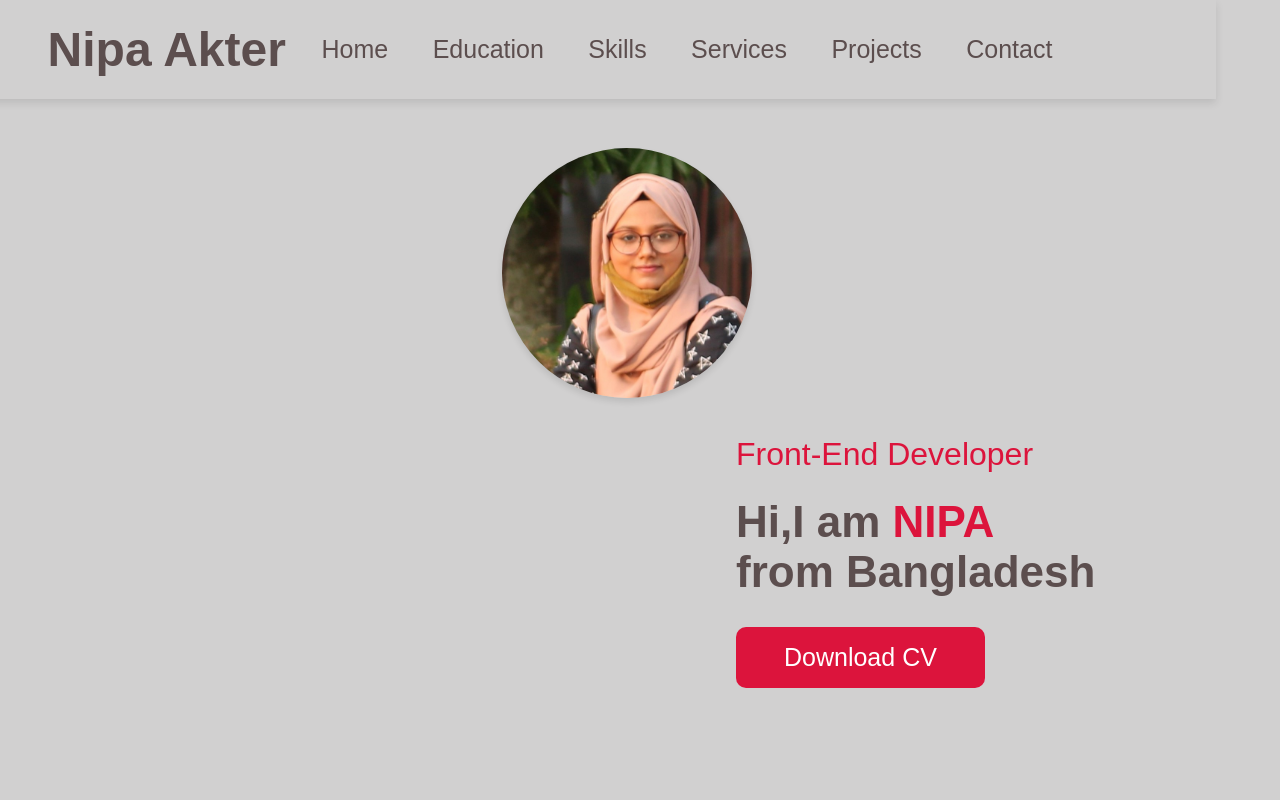
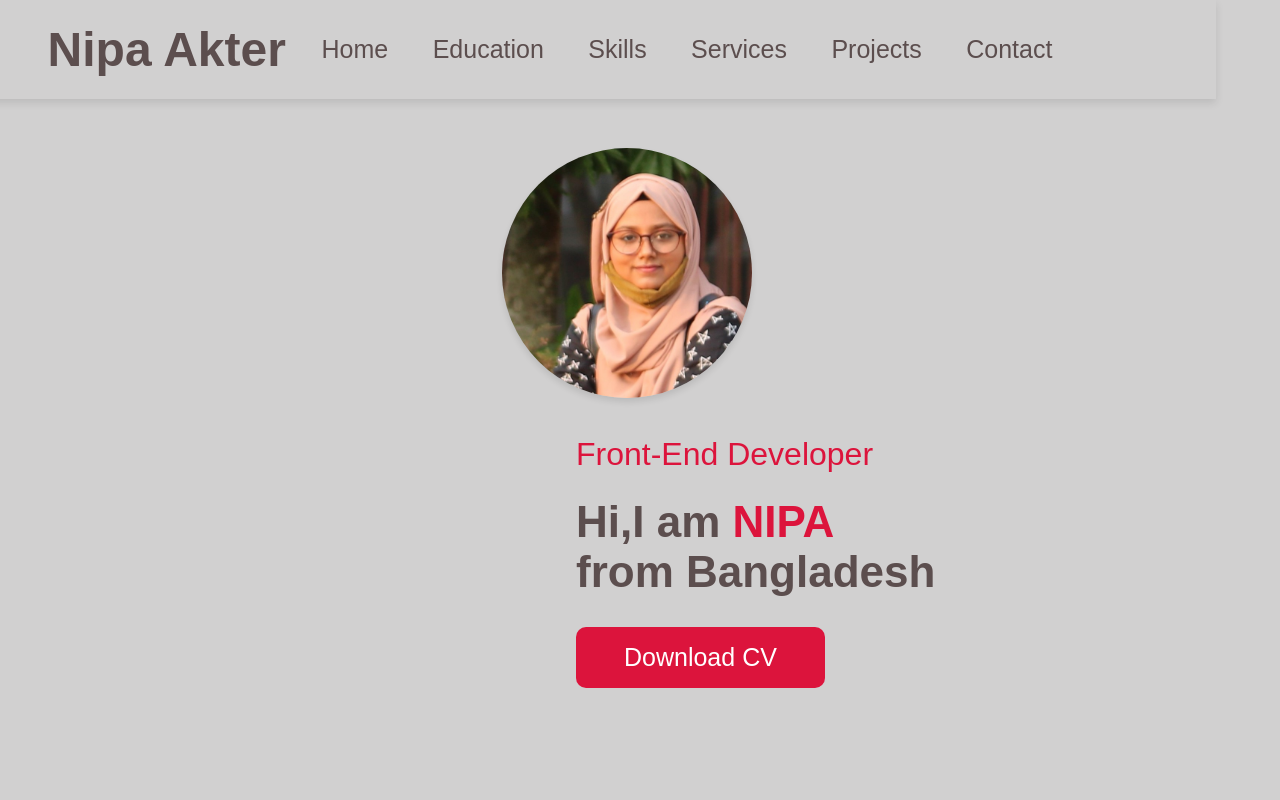
Before and after one commit to nipa010/nipa010.github.io, a plain HTML site: page index.html in a window 1280 px wide. Shown: the top 800 px of the page. Drawn offline with Linux system fonts and the light colour scheme.

Commit message:
Update style.css

```diff
--- a/style.css
+++ b/style.css
@@ -97,7 +97,7 @@ nav ul li a:hover::after{
 #header-text{
     margin-top: 20rem;
     font-size: 22px;
-    margin-left: 38rem;
+    margin-left: 28rem;
 }
 
 #header-text p{
```
